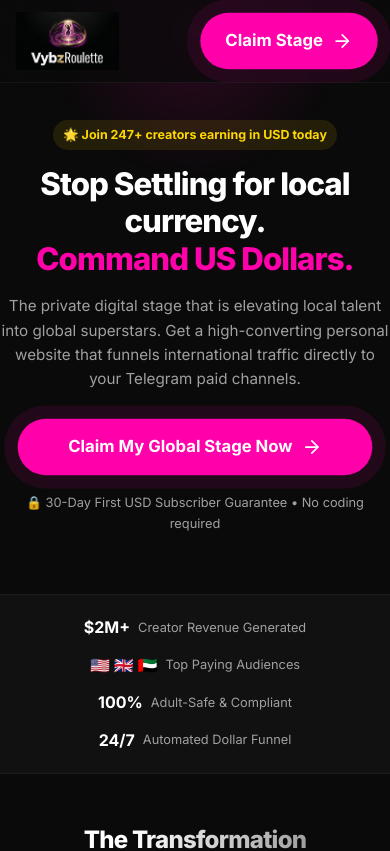
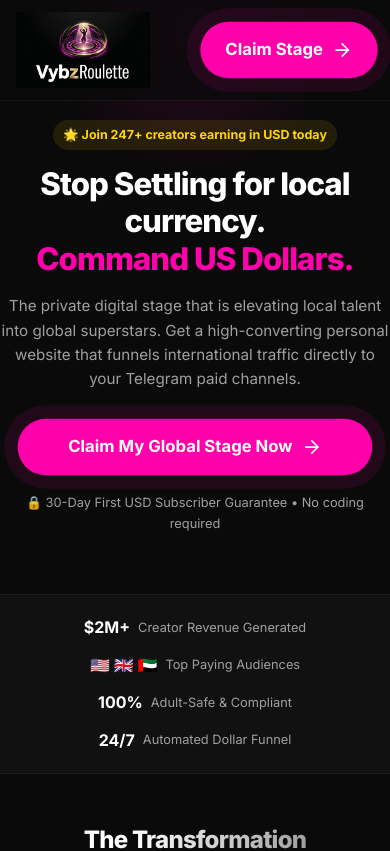
Before and after one commit to redundancybido-beep/vybzroulette, a React (Vite) app: page / in a window 390 px wide. Shown: the top 851 px of the page. Built offline with nearby package versions, Linux system fonts and the light colour scheme.

Commit message:
image logo update

```diff
--- a/src/index.css
+++ b/src/index.css
@@ -176,7 +176,7 @@ a {
 }
 
 .logo-img {
-  height: clamp(72px, 10vw, 92px);
+  height: clamp(96px, 13vw, 122px);
   width: auto;
   display: block;
 }
@@ -722,7 +722,7 @@ a {
   }
 
   .logo-img {
-    height: 68px;
+    height: 90px;
   }
 
   .navbar-cta {
@@ -882,7 +882,7 @@ a {
   }
 
   .logo-img {
-    height: 58px;
+    height: 76px;
   }
 
   .navbar-cta {
```
